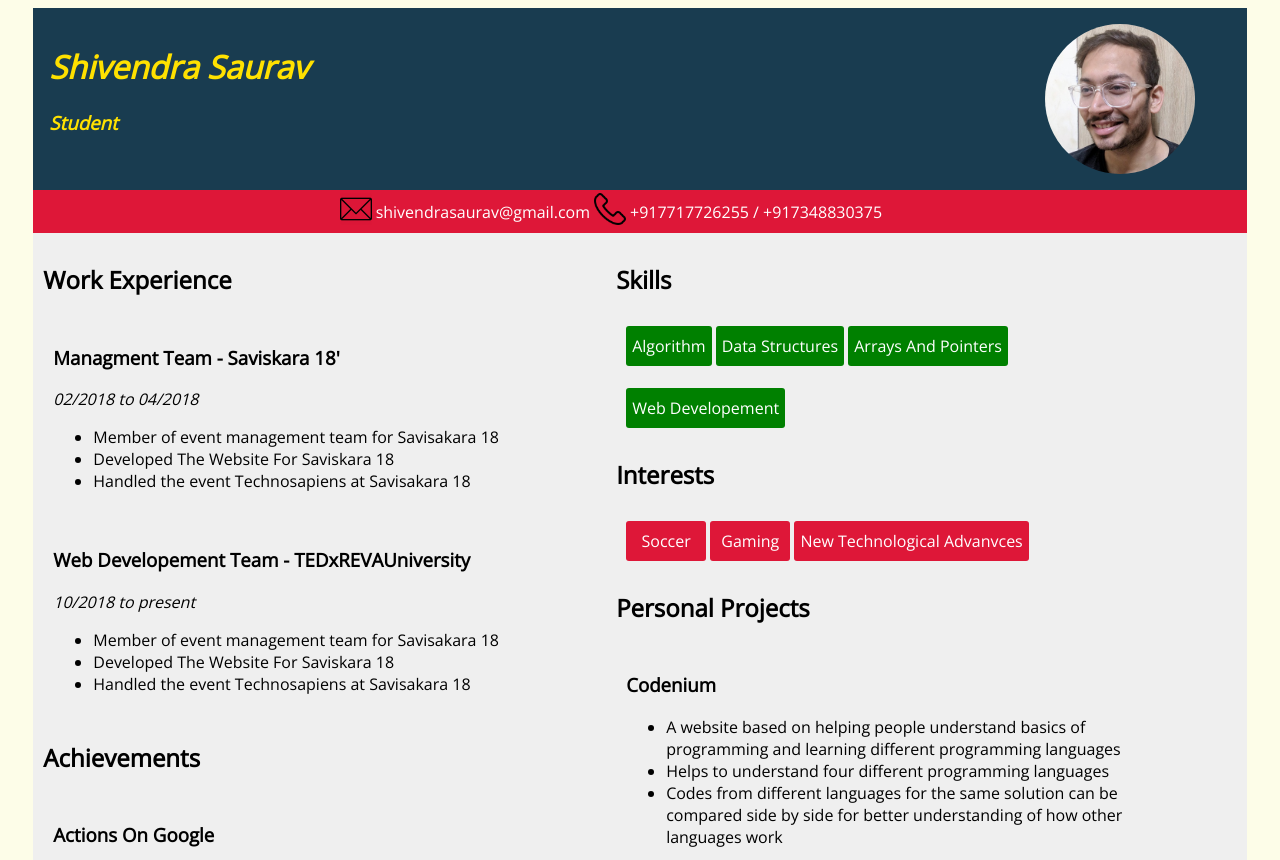
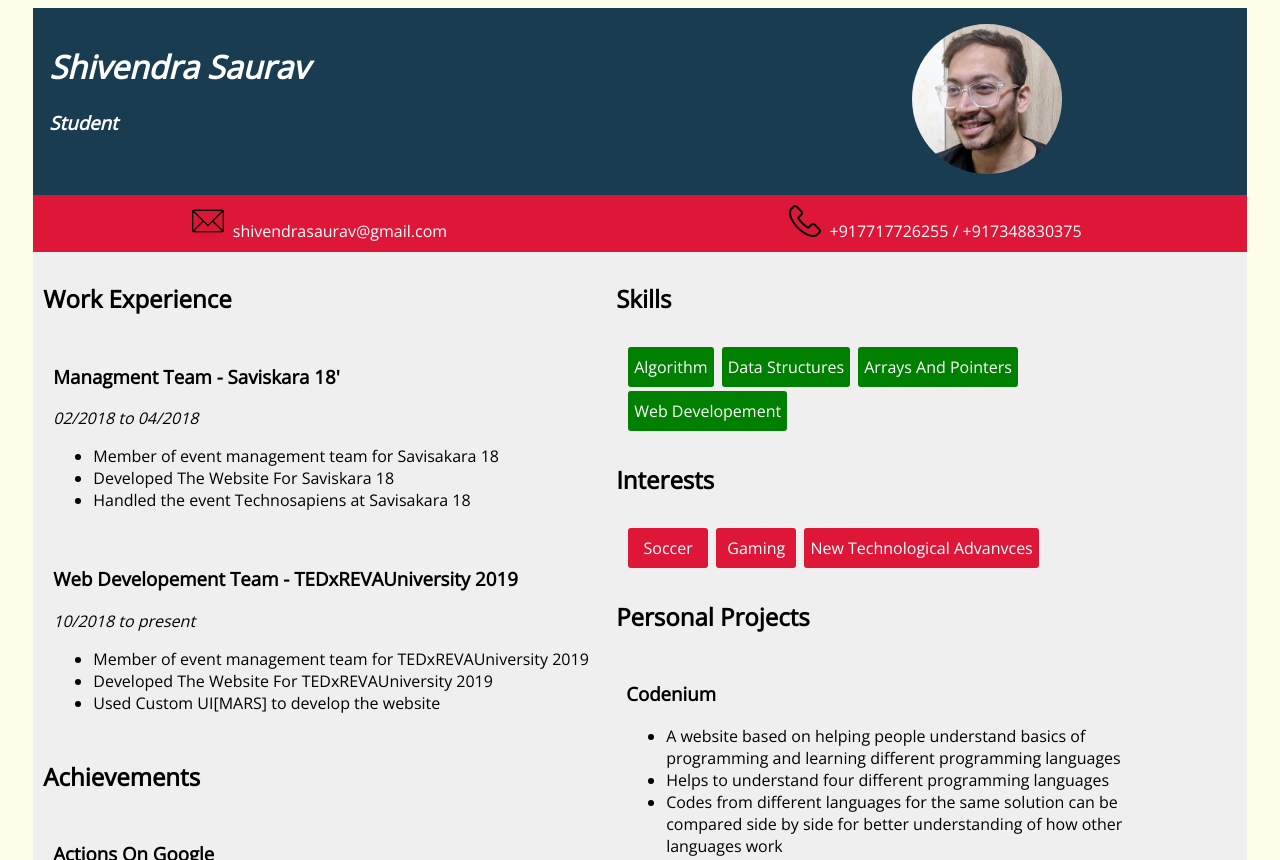
Before and after one commit to shivendrasaurav/resume, a plain HTML site: page index.html in a window 1280 px wide. Shown: the top 860 px of the page. Drawn offline with nearby package versions, Linux system fonts and the light colour scheme.

Commit message:
Fixed Issues
1. Updated Layout For Name Card
2. Updated Links To Social Media Handles
3. Correctly Padded Skills And Interests Section

```diff
--- a/index.html
+++ b/index.html
@@ -6,20 +6,16 @@
     <meta name="viewport" content="width=device-width, initial-scale=1.0">
 </head>
 <body>
-    <div class="row primary" style="padding:16px;">
-        <div class="large3">
+    <div class="row primary" style="padding:16px; color:#FFF;">
+        <div class="large9">
             <i><h1>Shivendra Saurav</h1>
             <h3>Student</h3></i>
         </div>
-        <div class="large9"><img style="width:150px; height:150px " class="right circular" src="cv.jpg"></div>
+        <div class="large3"><img style="width:150px; height:150px " class="circular" src="cv.jpg"></div>
     </div>
-    <div class="alert row">
-        <table style="width:50%;" class="row">
-            <tr>
-                <td><img src="mail.png" style="height:32px;"></td><td><a style="color:white" href="mailto:shivendrasaurav@gmail.com">shivendrasaurav@gmail.com</a></td>
-                <td><img src="cell.png" style="height:32px;"></td><td>+917717726255 / +917348830375</td>
-            </tr>
-        </table>
+    <div class="alert row" style="padding:10px;">
+                <div class="col large6 medium6"><img src="mail.png" style="height:32px;">&nbsp;&nbsp;<a style="color:white" href="mailto:shivendrasaurav@gmail.com">shivendrasaurav@gmail.com</a></div>
+                <div class="col large6 medium6"><img src="cell.png" style="height:32px;">&nbsp;&nbsp;+917717726255 / +917348830375</div>
     </div>
     <div class="row" style="background:#EFEFEF; padding: 10px;">
         <div class="large6 medium6">
@@ -34,12 +30,12 @@
                 </ul>
             </div>
             <div style="padding:10px;">
-                    <h3>Web Developement Team - TEDxREVAUniversity</h3>
+                    <h3>Web Developement Team - TEDxREVAUniversity 2019</h3>
                     <i>10/2018 to present</i>
                     <ul>
-                        <li>Member of event management team for Savisakara 18</li>
-                        <li>Developed The Website For Saviskara 18</li>
-                        <li>Handled the event Technosapiens at Savisakara 18</li>
+                        <li>Member of event management team for TEDxREVAUniversity 2019</li>
+                        <li>Developed The Website For TEDxREVAUniversity 2019</li>
+                        <li>Used Custom UI[MARS] to develop the website</li>
                     </ul>
             </div>
             <h2>Achievements</h2>
@@ -69,16 +65,16 @@
         <div class="large6 medium6">
                 <h2>Skills</h2>
                 <div style="padding:10px;">
-                        <button class="success small" style="display: inline;">Algorithm</button>
-                        <button class="success small" style="display: inline;">Data Structures</button>
-                        <button class="success small" style="display: inline;">Arrays And Pointers</button><br><br>
-                        <button class="success small" style="display: inline;">Web Developement</button>
+                        <button class="success small pad" style="display: inline;">Algorithm</button>
+                        <button class="success small pad" style="display: inline;">Data Structures</button>
+                        <button class="success small pad" style="display: inline;">Arrays And Pointers</button>
+                        <button class="success small pad" style="display: inline;">Web Developement</button>
                 </div>
                 <h2>Interests</h2>
                 <div style="padding:10px;">
-                        <button class="alert small" style="display: inline;">Soccer</button>
-                        <button class="alert small" style="display: inline;">Gaming</button>
-                        <button class="alert small" style="display: inline;">New Technological Advanvces</button>
+                        <button class="alert small pad" style="display: inline;">Soccer</button>
+                        <button class="alert small pad" style="display: inline;">Gaming</button>
+                        <button class="alert small pad" style="display: inline;">New Technological Advanvces</button>
                 </div>
                 <h2>Personal Projects</h2>
                 <div style="padding:10px;">
@@ -175,14 +171,14 @@
                         </tr>
                     </table>
                 </div>
-                <div style="padding:10px;">
+                <div>
                     <h2>Social Media Handles</h2>
-                    <table>
+                    <table style="padding:10px;">
                         <tr>
-                                <td><a href="https://www.facebook.com/shivendra.saurav"><img src="fb.png" class="smicon"></a></td>
-                                <td><a href="https://www.facebook.com/shivendra.saurav"><img src="insta.png" class="smicon"></a></td>
-                                <td><a href="https://www.facebook.com/shivendra.saurav"><img src="gh.png" class="smicon"></a></td>
-                                <td><a href="https://www.facebook.com/shivendra.saurav"><img src="sourcerer.svg" class="smicon"></a></td>
+                                <td><a href="https://www.facebook.com/shivendrasaurav"><img src="fb.png" class="smicon"></a></td>
+                                <td><a href="https://www.instagram.com/shivendrasaurav/"><img src="insta.png" class="smicon"></a></td>
+                                <td><a href="https://github.com/shivendrasaurav"><img src="gh.png" class="smicon"></a></td>
+                                <td><a href="https://sourcerer.io/shivendrasaurav"><img src="sourcerer.svg" class="smicon"></a></td>
                         </tr>
                     </table>
                 </div>
--- a/mars.css
+++ b/mars.css
@@ -26,7 +26,10 @@ body{ background: #fdfde8; }
     width: 96%;
 }
 
-.col{display: inline-block;}
+.col{
+    display: inline-block;
+    margin-left: 12.5%;
+}
 
 @media (max-width: 500px) {
     .large1,.large2,.large3,.large4,.large5,.large6,.large7,.large8,.large9,.large10,.large11,.large12{width: 100%; }
@@ -36,6 +39,7 @@ body{ background: #fdfde8; }
         margin:-2%;
         padding: 15px;
     }
+    .col{margin-left:auto;}
 }
 
 @media (min-width: 501px) and (max-width: 1000px) {
@@ -408,3 +412,7 @@ a,a:visited,a:active{color:initial; text-decoration:none;}
     height: 50px;
     border-radius: 360px;
 }
+
+.pad{
+    margin:2px;
+}
```
